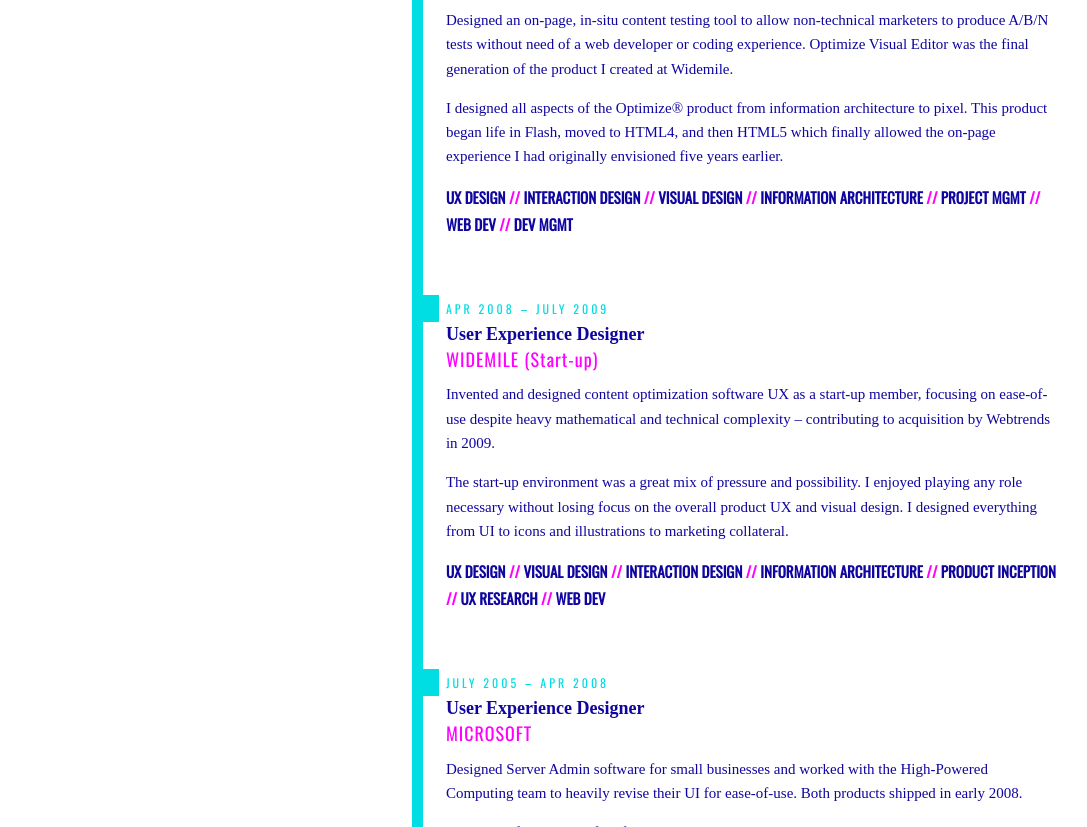
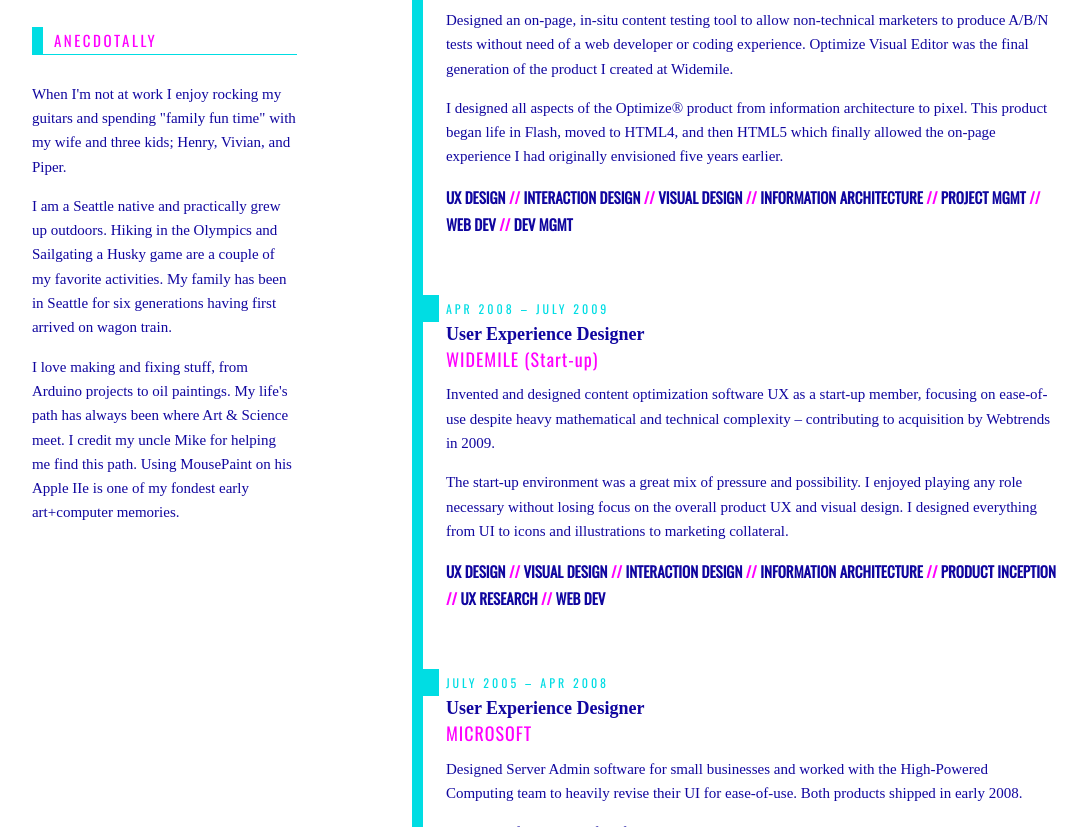
Before and after one commit to zbedell/zacbedell_com2017, a website: page about.html in a window 1280 px wide. Shown: the part 1690-2517 px from the top of the page, without its empty margins (71-1158 px from the left). Drawn offline with nearby package versions, Linux system fonts and the light colour scheme; a web font is replaced by a local one.

Commit message:
Added ANECDOTALLY section.

```diff
--- a/about.html
+++ b/about.html
@@ -187,6 +187,16 @@
             / / / / / / / / / / / / / / / / / / / / / / / / / / / / / / / / / / / / / / / / / / / / / / / / / / / / / / / / / / / / / / / / / / / / / / / / / / / / / / / / / / / / / / / / / /
           </div>
         </div>
+        <h4 id="personal">ANECDOTALLY</h4>
+        <p>
+          When I'm not at work I enjoy rocking my guitars and spending "family fun time" with my wife and three kids; Henry, Vivian, and Piper.
+        </p>
+        <p>
+          I am a Seattle native and practically grew up outdoors. Hiking in the Olympics and Sailgating a Husky game are a couple of my favorite activities. My family has been in Seattle for six generations having first arrived on wagon train.
+        </p>
+        <p>
+          I love making and fixing stuff, from Arduino projects to oil paintings. My life's path has always been where Art &amp; Science meet. I credit my uncle Mike for helping me find this path. Using MousePaint on his Apple IIe is one of my fondest early art+computer memories.
+        </p>
 
       </div>
       <div class="col-1-12 mobile-col-1-12"></div>
--- a/css/css.css
+++ b/css/css.css
@@ -192,7 +192,7 @@
   border-left: 16px solid #00DDE3;
   padding-left: 7px;
 }
-.entry span {color: magenta;}
+.entry h5 span {color: magenta;}
 /* FOOT */
 #foot .content {
   background-image: linear-gradient(97deg, #00DDE3 0%, #FFFAC8 98%);
```
